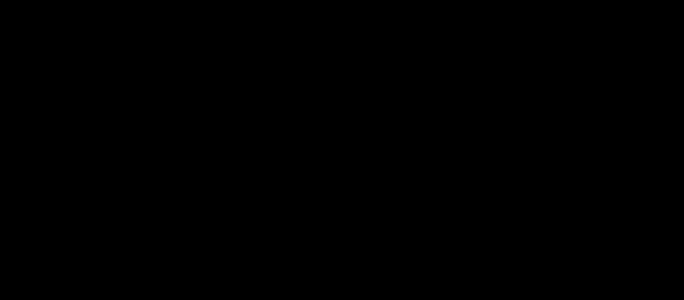
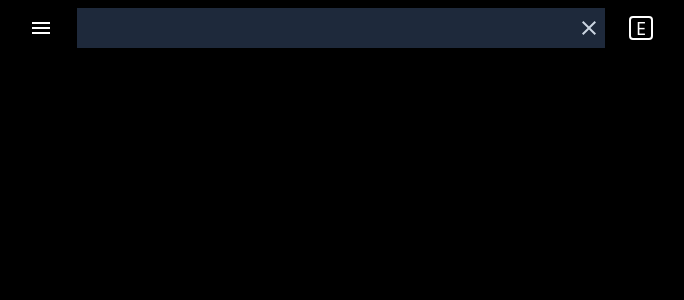
Before and after one commit to bryanjenningz/japanese-dictionary, a Next.js app: page / in a window 1280 px wide. Shown: the top 300 px of the page, without its empty margins (299-983 px from the left). Built offline with nearby package versions, Linux system fonts and the light colour scheme.

Commit message:
Add top part of header

```diff
--- /dev/null
+++ b/src/icons/CloseIcon.tsx
@@ -0,0 +1,15 @@
+export const CloseIcon = () => {
+  return (
+    <svg
+      xmlns="http://www.w3.org/2000/svg"
+      height="24"
+      viewBox="0 -960 960 960"
+      width="24"
+    >
+      <path
+        fill="currentColor"
+        d="m256-200-56-56 224-224-224-224 56-56 224 224 224-224 56 56-224 224 224 224-56 56-224-224-224 224Z"
+      />
+    </svg>
+  );
+};
--- /dev/null
+++ b/src/icons/MenuIcon.tsx
@@ -0,0 +1,15 @@
+export const MenuIcon = () => {
+  return (
+    <svg
+      xmlns="http://www.w3.org/2000/svg"
+      height="24"
+      viewBox="0 -960 960 960"
+      width="24"
+    >
+      <path
+        fill="currentColor"
+        d="M120-240v-80h720v80H120Zm0-200v-80h720v80H120Zm0-200v-80h720v80H120Z"
+      />
+    </svg>
+  );
+};
--- a/src/pages/index.tsx
+++ b/src/pages/index.tsx
@@ -1,7 +1,32 @@
+import { CloseIcon } from "~/icons/CloseIcon";
+import { MenuIcon } from "~/icons/MenuIcon";
+
 export default function Home() {
   return (
-    <main className="flex min-h-screen flex-col items-center justify-center bg-black text-white">
-      <div className="flex w-full max-w-2xl flex-col"></div>
+    <main className="flex min-h-screen flex-col items-center bg-black text-white">
+      <div className="flex w-full max-w-2xl flex-col">
+        <header className="flex h-14 items-center">
+          <button className="h-14 px-6">
+            <span className="sr-only">Open menu</span>
+            <MenuIcon />
+          </button>
+
+          <div className="relative flex grow">
+            <input className="grow bg-slate-800 px-1 py-2" />
+            <button className="absolute bottom-0 right-0 top-0 px-1 text-slate-300">
+              <span className="sr-only">Clear input</span>
+              <CloseIcon />
+            </button>
+          </div>
+
+          <button className="flex h-14 items-center justify-center px-6">
+            <span className="flex h-6 w-6 items-center justify-center rounded border-2 border-white text-lg">
+              <span className="sr-only">English search</span>
+              <span aria-hidden>E</span>
+            </span>
+          </button>
+        </header>
+      </div>
     </main>
   );
 }
```
